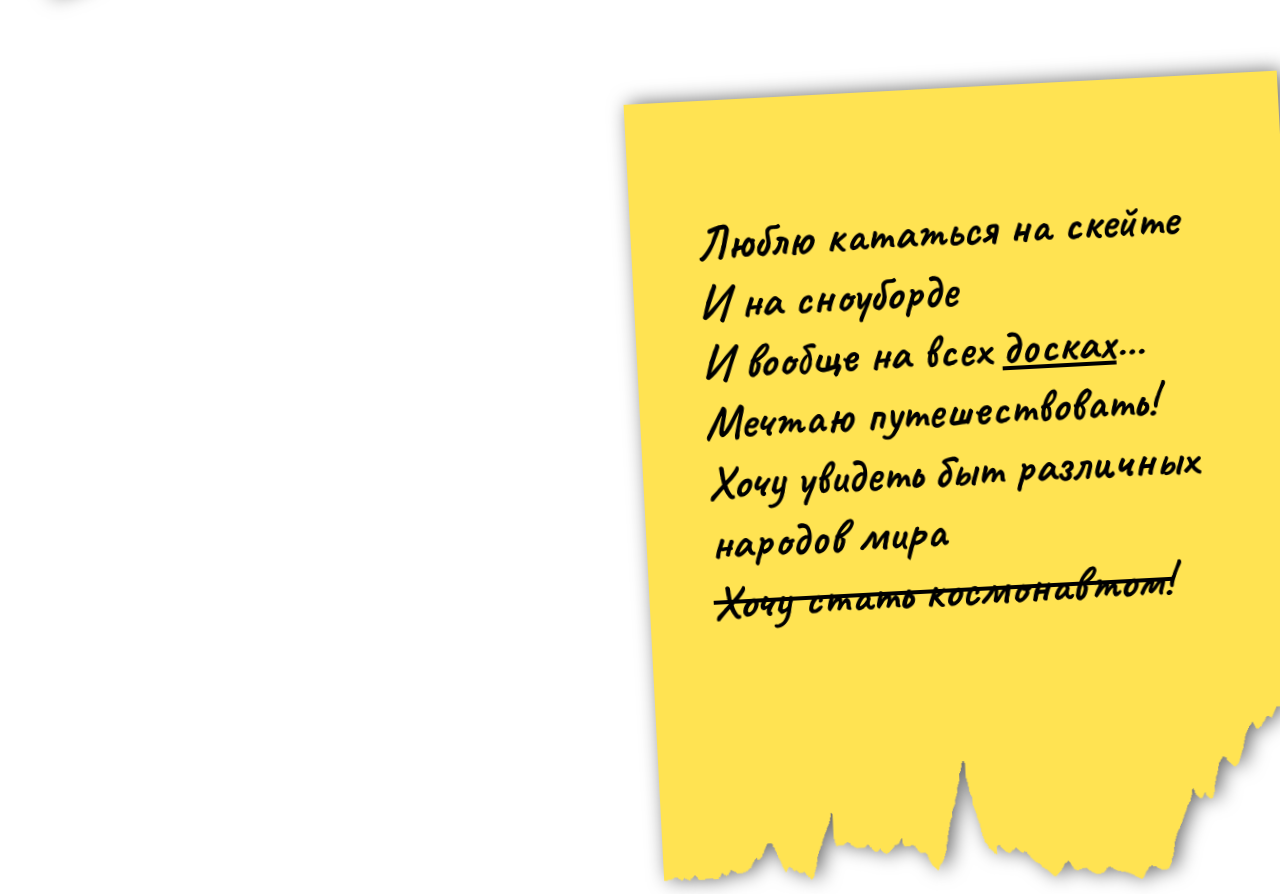
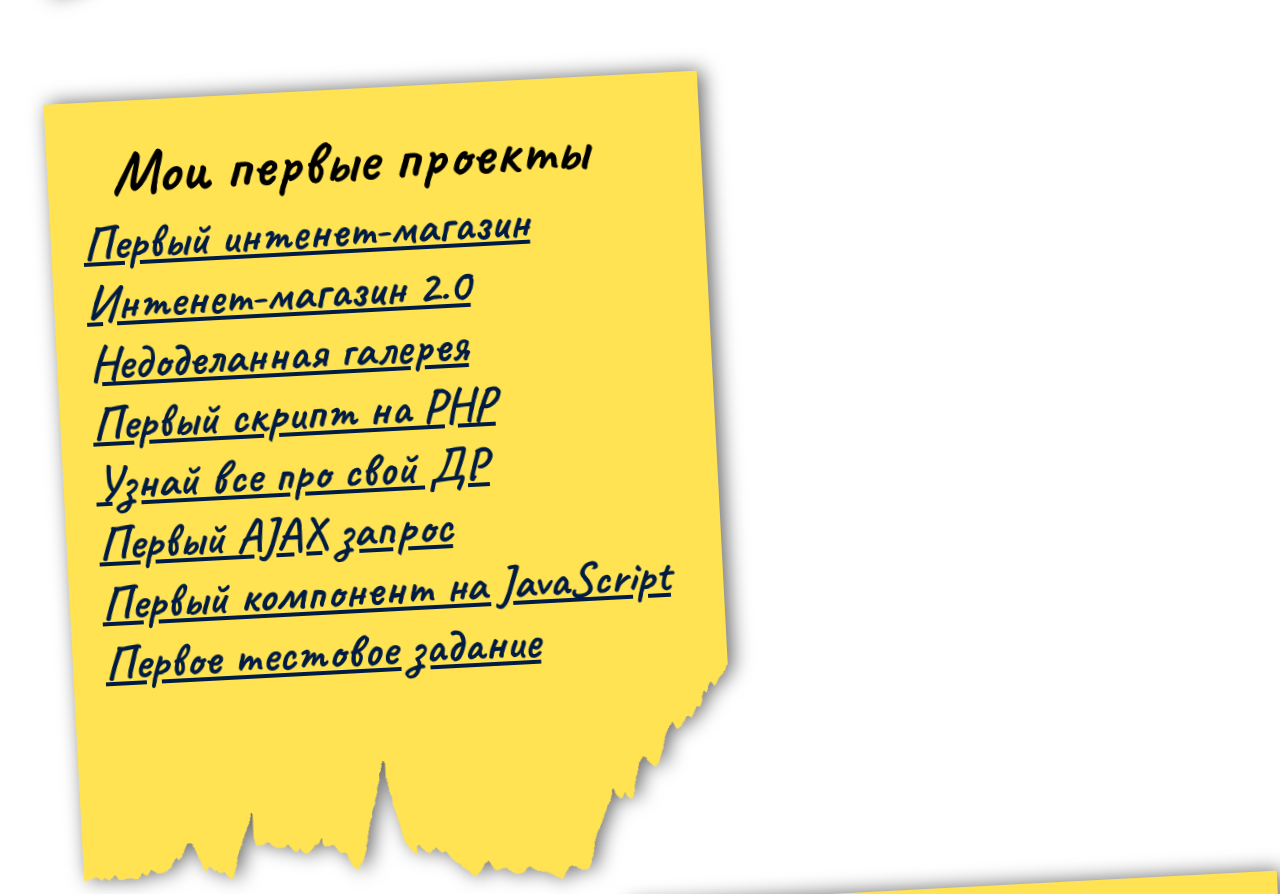
Before and after one commit to musaevonline/my, a plain HTML site: page index.html in a window 1280 px wide. Shown: the part 1358-2252 px from the top of the page. Drawn offline with Linux system fonts and the light colour scheme.

Commit message:
feat: Add links to my first projects

```diff
--- a/index.html
+++ b/index.html
@@ -13,11 +13,13 @@
             src: url("Montserrat-Black.woff2") format("woff2");
             font-weight: 900;
         }
+
         @font-face {
             font-family: "Montserrat";
             src: url("Montserrat-Regular.woff2") format("woff2");
             font-weight: 400;
         }
+
         @font-face {
             font-family: "Caveat";
             src: url("Caveat-Bold.woff2") format("woff2");
@@ -122,15 +124,49 @@
                 например :)
             </p>
         </article>
-        <article class="pa3 pa4-m pa5-ns self-end contain" style="
+        <article class="pa2 pa3-m pa4-ns self-start contain" style="
             background: url('2.png') no-repeat;
             width: min(700px, 100%);
             height: min(800px, 110vw);
             transform: rotate(-3deg);
             filter: drop-shadow( 5px 0px 10px rgba(0, 0, 0, .6) );
-            margin-right: -5vw;
+            margin-left: 5vw;
             font: 600 min(48px, 7vw) Caveat;
         ">
+            <h2 class="mv0 grow" style="
+                        font-size: 1.3em;
+                        margin-left: 5%;
+                        ">
+                Мои первые проекты
+            </h2>
+            <div onclick="window.open('http://musaev.online:8020/', '_blank')" class="grow pointer navy underline">
+                Первый интенет-магазин</div>
+            <div onclick="window.open('http://musaev.online:8010/', '_blank')" class="grow pointer navy underline">
+                Интенет-магазин 2.0
+            </div>
+            <div onclick="window.open('http://musaev.online:8030/', '_blank')" class="grow pointer navy underline">
+                Недоделанная галерея</div>
+            <div onclick="window.open('http://musaev.online:8040/', '_blank')" class="grow pointer navy underline">
+                Первый скрипт на PHP</div>
+            <div onclick="window.open('http://musaev.online:8050/', '_blank')" class="grow pointer navy underline">Узнай
+                все про свой ДР</div>
+            <div onclick="window.open('http://musaev.online:8060/', '_blank')" class="grow pointer navy underline">
+                Первый AJAX запрос
+            </div>
+            <div onclick="window.open('http://musaev.online:8070/', '_blank')" class="grow pointer navy underline">
+                Первый компонент на JavaScript</div>
+            <div onclick="window.open('http://musaev.online:8080/', '_blank')" class="grow pointer navy underline">
+                Первое тестовое задание</div>
+        </article>
+        <article class="pa3 pa4-m pa5-ns self-end contain" style="
+        background: url('2.png') no-repeat;
+        width: min(700px, 100%);
+        height: min(800px, 110vw);
+        transform: rotate(-3deg);
+        filter: drop-shadow( 5px 0px 10px rgba(0, 0, 0, .6) );
+        margin-right: -5vw;
+        font: 600 min(48px, 7vw) Caveat;
+    ">
             <p>
             <div class="grow">Люблю кататься на скейте</div>
             <div class="grow">И на сноуборде</div>
```
